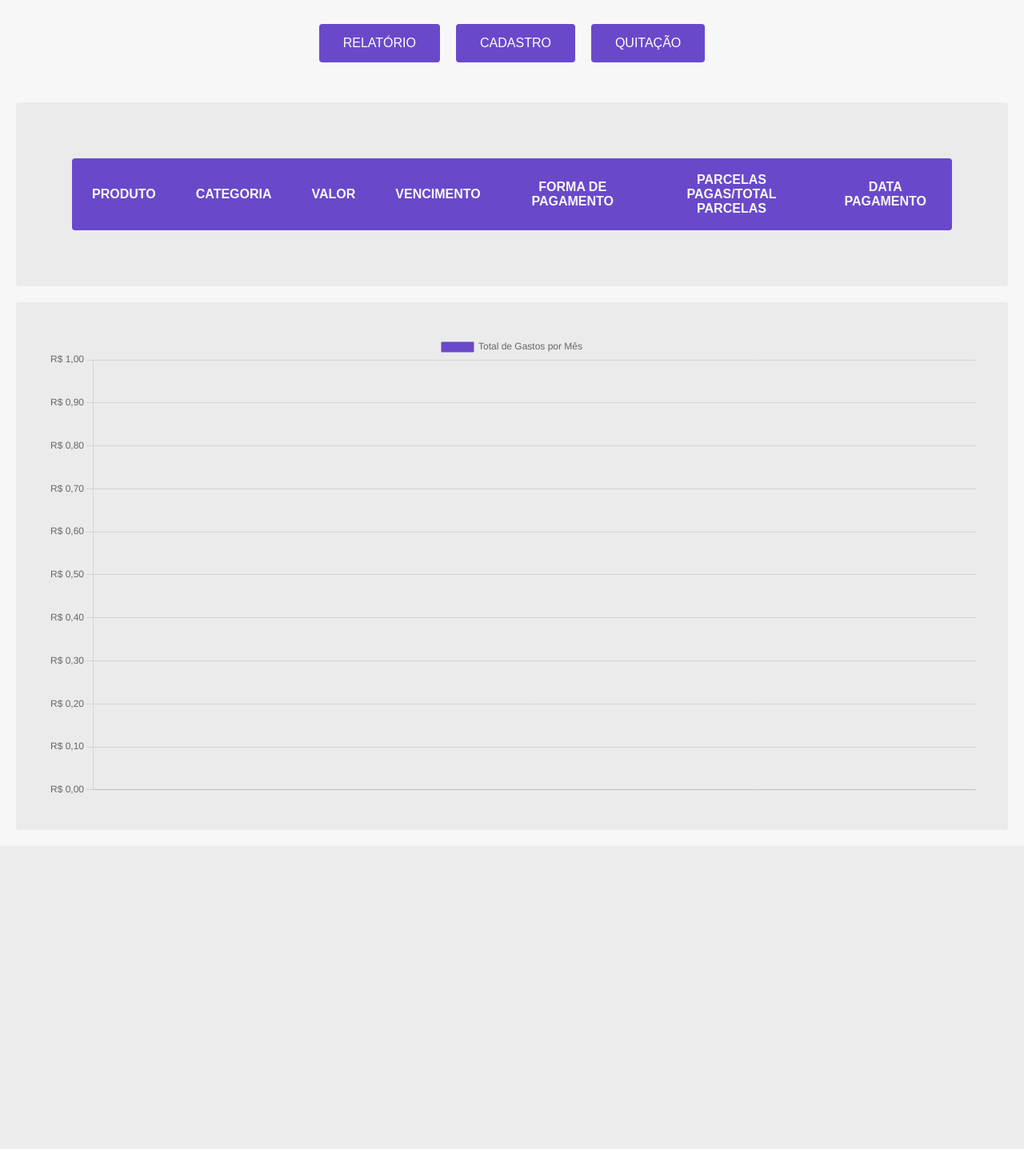
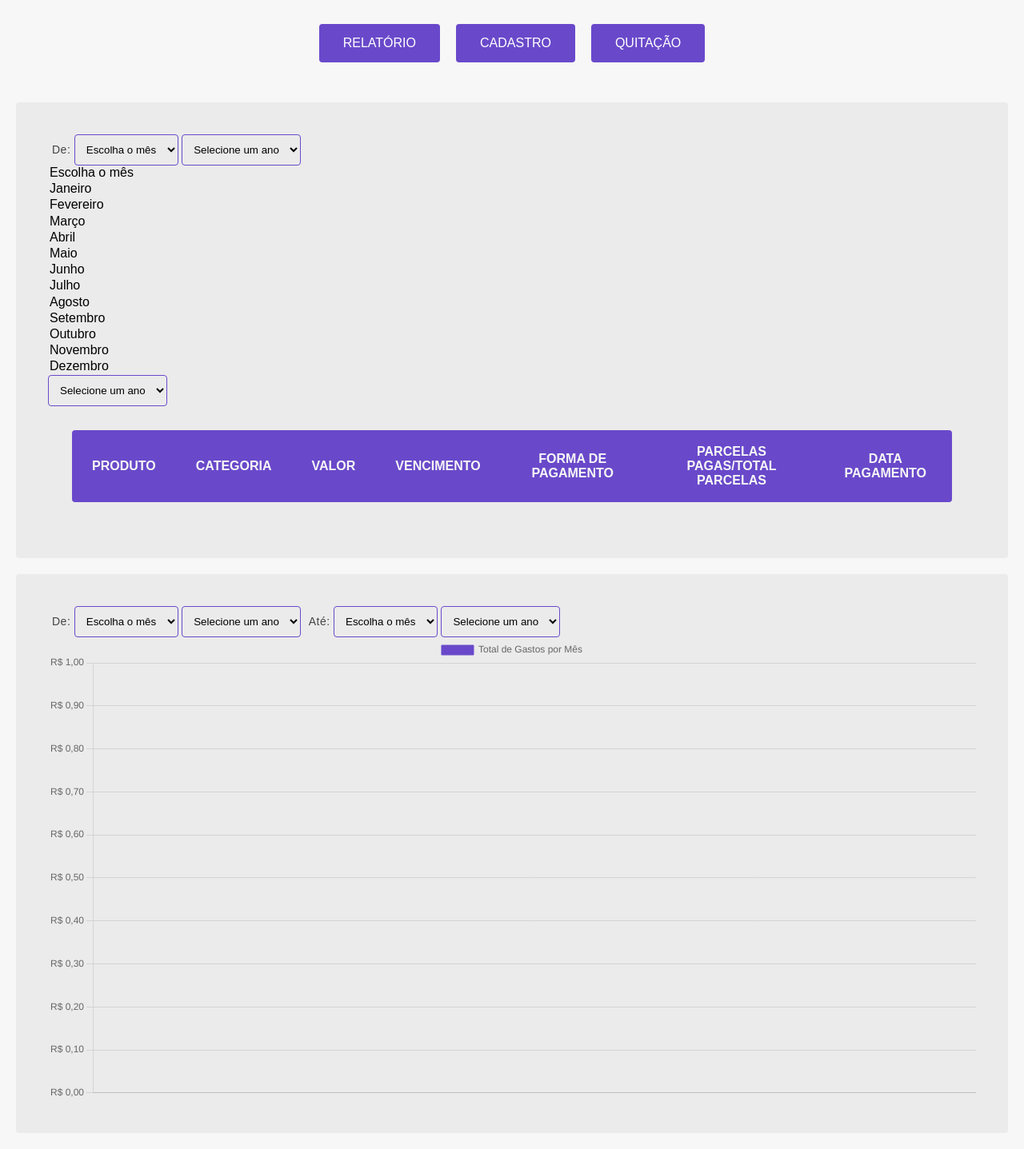
Before and after one commit to Grausamkeitkkj/assistenteFinanceiro, a PHP site: page /relatorio_gasto.php in a window 1280 px wide. Shown: the whole page at 80% size. Before the commit the page ends 993 px from the top, so only its background shows below. Run offline with PHP 8.4, Linux system fonts and the light colour scheme; data comes from the database, SQL or seed files in the repository; data that the repository does not hold is empty.

Commit message:
adicionando select com mes/ano para pesquisa na tabela e grafico

```diff
--- a/css/style.css
+++ b/css/style.css
@@ -148,6 +148,15 @@ table {
     outline: none;
 }
 
+.input-tabela {
+    margin-left: 5px;
+    padding: 10px;
+    border: 0.5px solid #6949ca;
+    border-radius: 4px;
+    background-color: transparent;
+    outline: none;
+}
+
 
 .input-checkbox-registration {
     height: 22px;
@@ -166,7 +175,14 @@ table {
     color: #444;
     margin-bottom: 4px;
     letter-spacing: 0.5px;
-    text-transform: uppercase;
+}
+
+.label-grafico {
+    margin-left: 5px;
+    font-size: 14px;
+    color: #444;
+    margin-bottom: 4px;
+    letter-spacing: 0.5px;
 }
 
 .title-registration {
--- a/relatorio_gasto.php
+++ b/relatorio_gasto.php
@@ -11,7 +11,7 @@
     $gastoArray = GastoPesquisa::getGasto($pdo);
 
     $GastoporMes = GastoPesquisa::getGastoAgrupadoPorMesAno($pdo);
-    $labels = array_column($GastoporMes, 'mes_ano_label');
+    $labels = array_column($GastoporMes, 'mes_ano_label');// extrai da array os valores da coluna 'mes_ano_label'
     $valores = array_column($GastoporMes, 'total_valor');
 ?>
 
@@ -28,6 +28,44 @@
         </header>
         <main>
             <div class="content">
+                <label class="label-grafico" for="ano_inicio">De:</label>
+                <select class="input-registration" id="mes_inicio_tabela" name="mes_inicio_tabela" required>
+                    <option>Escolha o mês</option>
+	                <option value="01">Janeiro</option>
+	                <option value="02">Fevereiro</option>
+	                <option value="03">Março</option>
+	                <option value="04">Abril</option>
+	                <option value="05">Maio</option>
+	                <option value="06">Junho</option>
+	                <option value="07">Julho</option>
+	                <option value="08">Agosto</option>
+	                <option value="09">Setembro</option>
+	                <option value="10">Outubro</option>
+	                <option value="11">Novembro</option>
+	                <option value="12">Dezembro</option>
+                </select>
+                <select class="input-registration" id="ano_inicio_tabela" name="ano_inicio" required>
+                    <option value="">Selecione um ano</option>
+                </sele
+                <label class="label-grafico" for="ano_fim">Até:</label>
+                <select class="input-registration" id="mes_fim_tabela" name="mes_fim" required>
+                    <option>Escolha o mês</option>
+	                <option value="01">Janeiro</option>
+	                <option value="02">Fevereiro</option>
+	                <option value="03">Março</option>
+	                <option value="04">Abril</option>
+	                <option value="05">Maio</option>
+	                <option value="06">Junho</option>
+	                <option value="07">Julho</option>
+	                <option value="08">Agosto</option>
+	                <option value="09">Setembro</option>
+	                <option value="10">Outubro</option>
+	                <option value="11">Novembro</option>
+	                <option value="12">Dezembro</option>
+                </select>
+                <select class="input-registration" id="ano_fim" name="ano_fim" required>
+                    <option value="">Selecione um ano</option>
+                </select>
                 <table class="table">
                     <thead>
                         <tr>
@@ -71,6 +109,45 @@
                 </table>
             </div>
             <div class="content">
+                <label class="label-grafico" for="ano_inicio">De:</label>
+                    <select class="input-registration" id="mes_inicio" name="mes_inicio" required>
+                        <option>Escolha o mês</option>
+	                    <option value="01">Janeiro</option>
+	                    <option value="02">Fevereiro</option>
+	                    <option value="03">Março</option>
+	                    <option value="04">Abril</option>
+	                    <option value="05">Maio</option>
+	                    <option value="06">Junho</option>
+	                    <option value="07">Julho</option>
+	                    <option value="08">Agosto</option>
+	                    <option value="09">Setembro</option>
+	                    <option value="10">Outubro</option>
+	                    <option value="11">Novembro</option>
+	                    <option value="12">Dezembro</option>
+                    </select>
+                    <select class="input-registration" id="ano_inicio" name="ano_inicio" required>
+                        <option value="">Selecione um ano</option>
+                    </select>
+
+                    <label class="label-grafico" for="ano_fim">Até:</label>
+                    <select class="input-registration" id="mes_fim" name="mes_fim" required>
+                        <option>Escolha o mês</option>
+	                    <option value="01">Janeiro</option>
+	                    <option value="02">Fevereiro</option>
+	                    <option value="03">Março</option>
+	                    <option value="04">Abril</option>
+	                    <option value="05">Maio</option>
+	                    <option value="06">Junho</option>
+	                    <option value="07">Julho</option>
+	                    <option value="08">Agosto</option>
+	                    <option value="09">Setembro</option>
+	                    <option value="10">Outubro</option>
+	                    <option value="11">Novembro</option>
+	                    <option value="12">Dezembro</option>
+                    </select>
+                    <select class="input-registration" id="ano_fim" name="ano_fim" required>
+                        <option value="">Selecione um ano</option>
+                    </select>
                 <canvas id="grafico1"></canvas>
             </div>
         </main>
@@ -106,5 +183,22 @@
                 }
             });
         </script>
+        <script>
+            // Preenche os selects com anos de 2000 até o ano atual
+            const selectAnoInicio = document.getElementById("ano_inicio");
+            const selectAnoFim = document.getElementById("ano_fim");
+            const anoAtual = new Date().getFullYear();
+
+            for (let ano = anoAtual; ano >= 2000; ano--) {
+                const optionInicio = document.createElement("option");
+                const optionFim = document.createElement("option");
+
+                optionInicio.value = optionFim.value = ano;
+                optionInicio.textContent = optionFim.textContent = ano;
+
+                selectAnoInicio.appendChild(optionInicio);
+                selectAnoFim.appendChild(optionFim);
+            }
+        </script>
     </body>
 </html>
```
